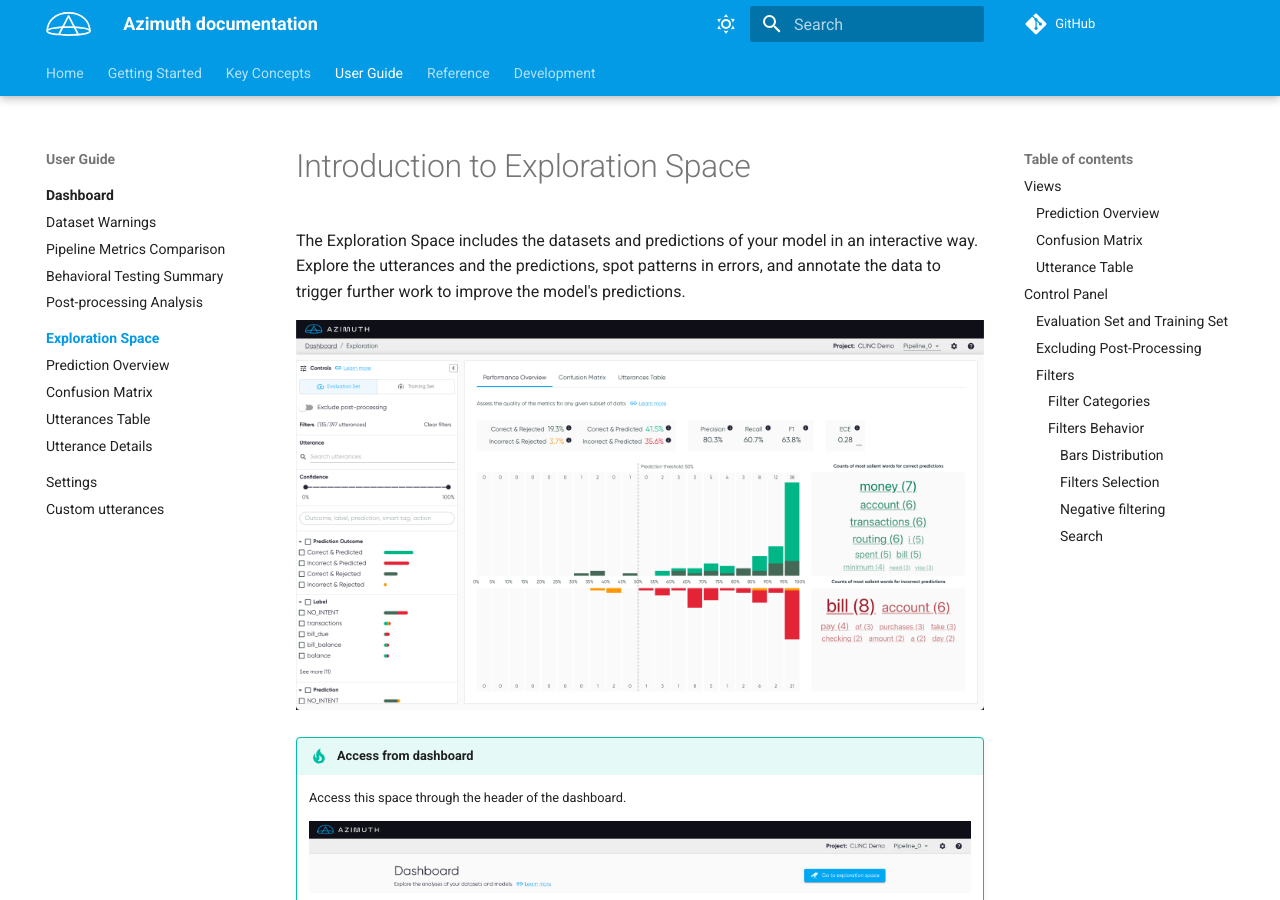
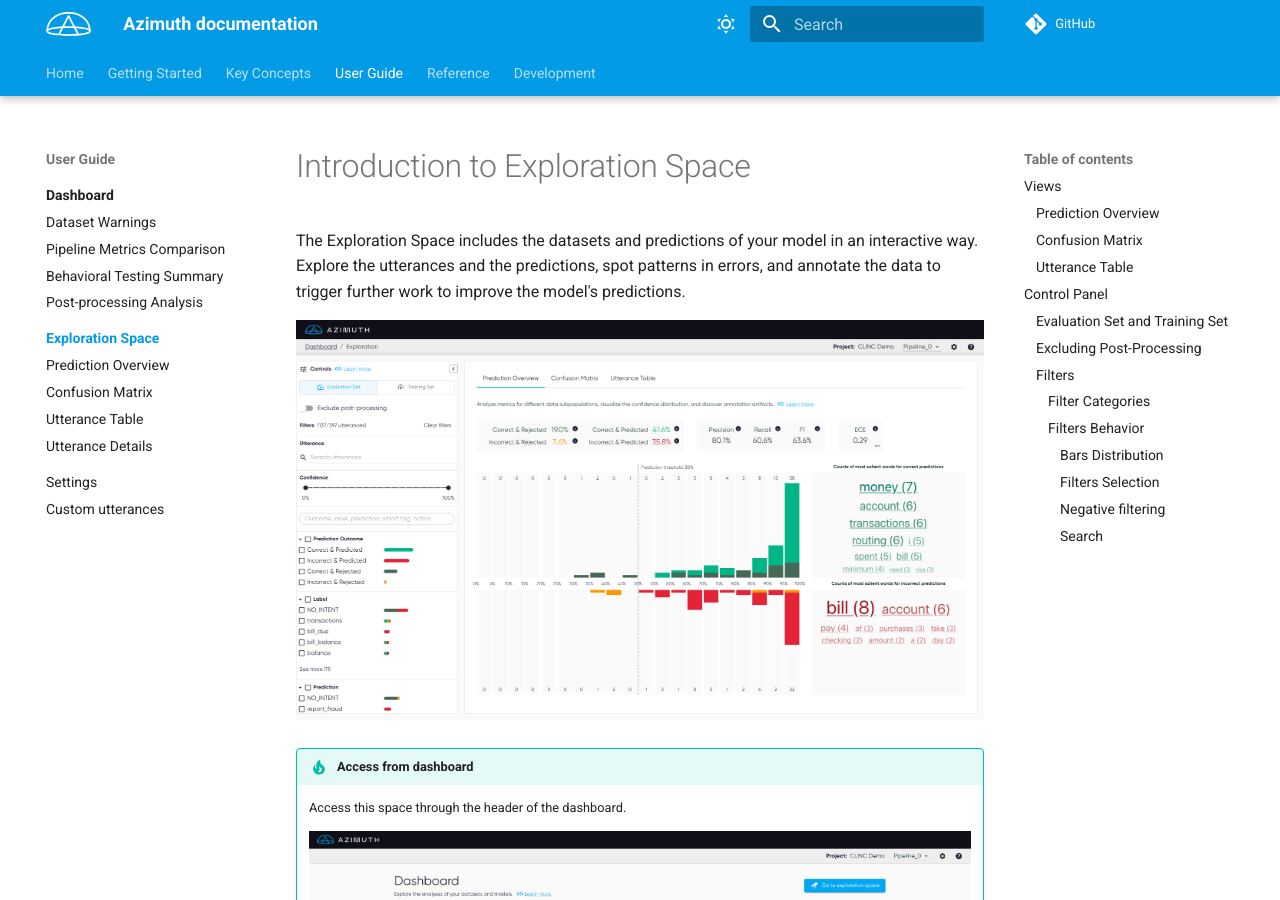
Before and after one commit to ServiceNow/azimuth, an MkDocs documentation site: the page built from docs/docs/user-guide/exploration-space/index.md, in a window 1280 px wide and 900 px high. Built offline with MkDocs 1.6.1 and Material for MkDocs 9.7.7, drawn with Linux system fonts in a browser that asks for light colours; comment, search, counter and statistics services are not loaded; the version menu is left out.

Commit message:
Remove old image

```diff
--- a/docs/docs/user-guide/exploration-space/index.md
+++ b/docs/docs/user-guide/exploration-space/index.md
@@ -4,7 +4,7 @@ The Exploration Space includes the datasets and predictions of your model in an
 Explore the utterances and the predictions, spot patterns in errors, and annotate the data to
 trigger further work to improve the model's predictions.
 
-![Screenshot](../../_static/images/exploration-space/performance-overview.png)
+![Screenshot](../../_static/images/exploration-space/prediction-overview.png)
 
 !!! tip "Access from dashboard"
 
@@ -23,7 +23,7 @@ panel. Both training and evaluation sets can be explored.
     pipelines compare. This space also exists without selecting any pipelines, to perform dataset
     analysis.
 
-### [Prediction Overview](performance-overview.md)
+### [Prediction Overview](prediction-overview.md)
 
 * Assess the quality of the metrics for any given subset of the data.
 * Visualize the distribution of the confidence scores, according to prediction outcome.
--- a/docs/docs/user-guide/exploration-space/performance-overview.md
+++ b/docs/docs/user-guide/exploration-space/prediction-overview.md
@@ -3,7 +3,7 @@
 The Prediction Overview centralizes the **metrics**, the **confidence histogram** and two **word
 clouds** to show important words from the utterances.
 
-![Screenshot](../../_static/images/exploration-space/performance-overview.png)
+![Screenshot](../../_static/images/exploration-space/prediction-overview.png)
 
 ## Metrics
 
--- a/docs/docs/user-guide/exploration-space/utterance-table.md
+++ b/docs/docs/user-guide/exploration-space/utterance-table.md
@@ -1,4 +1,4 @@
-# Utterances Table
+# Utterance Table
 
 The utterance table view contains **all the utterances with their predictions**. The table also
 includes information such as smart tags and proposed actions, if applicable.
--- a/docs/mkdocs.yml
+++ b/docs/mkdocs.yml
@@ -81,7 +81,7 @@ nav:
           - user-guide/post-processing-analysis.md
       - Exploration Space:
           - user-guide/exploration-space/index.md
-          - user-guide/exploration-space/performance-overview.md
+          - user-guide/exploration-space/prediction-overview.md
           - user-guide/exploration-space/confusion-matrix.md
           - user-guide/exploration-space/utterance-table.md
           - user-guide/exploration-space/utterance-details.md
```
Also changed, not shown: docs/docs/getting-started/changelog.md (+1 -1 lines), docs/docs/_static/images/exploration-space/performance-overview.png (deleted).
